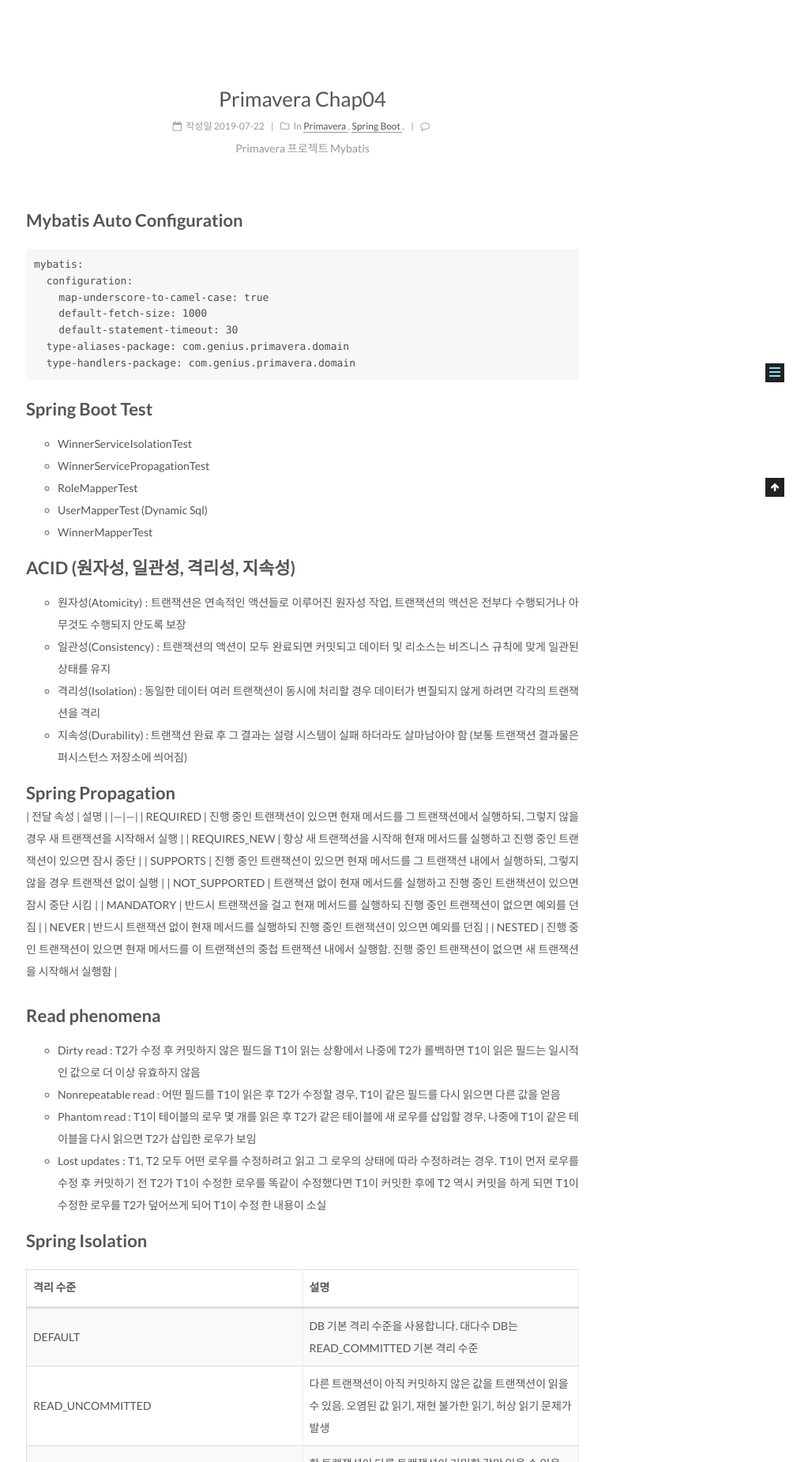
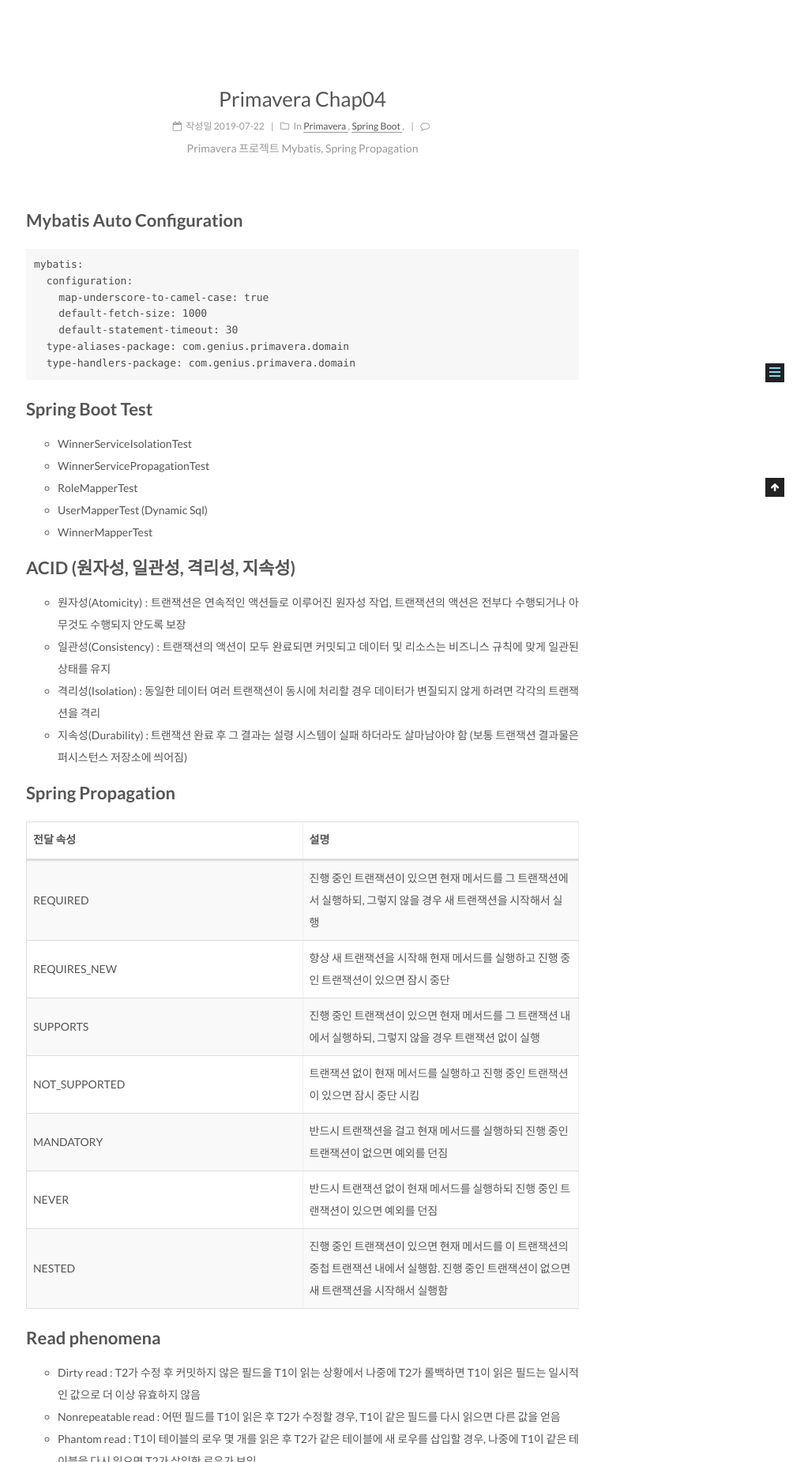
Before and after one commit to csj4032/csj4032.github.io, a Jekyll site: the page built from _posts/2019-07-22-Primavera-Chap04.md, in a window 1280 px wide, cut to the strip 371-2222 px from the top of the page. Shown: the whole strip at 79% size, without its empty margins (257-1280 px from the left). Built offline with Jekyll 4.4.1, drawn with Linux system fonts in a browser that asks for light colours; comment, search, counter and statistics services are not loaded; some of the changed text lies outside the part shown.

Commit message:
스프링부트 챕터 04 수정

```diff
--- a/_posts/2019-07-22-Primavera-Chap04.md
+++ b/_posts/2019-07-22-Primavera-Chap04.md
@@ -1,6 +1,6 @@
 ---
 title: Primavera Chap04
-description: Primavera 프로젝트 Mybatis
+description: Primavera 프로젝트 Mybatis, Spring Propagation
 categories:
  - Primavera
  - Spring Boot
@@ -34,6 +34,7 @@ mybatis:
 * 지속성(Durability) : 트랜잭션 완료 후 그 결과는 설령 시스템이 실패 하더라도 살마남아야 함 (보통 트랜잭션 결과물은 퍼시스턴스 저장소에 씌어짐)
 
 # Spring Propagation
+
 | 전달 속성 | 설명 |
 |---|---|
 | REQUIRED | 진행 중인 트랜잭션이 있으면 현재 메서드를 그 트랜잭션에서 실행하되, 그렇지 않을 경우 새 트랜잭션을 시작해서 실행 |
```
Also changed, not shown: other parts of _posts/2019-07-22-Primavera-Chap04.md (+0 -2 lines).
